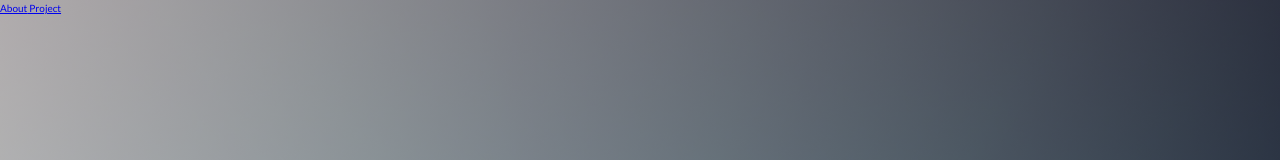
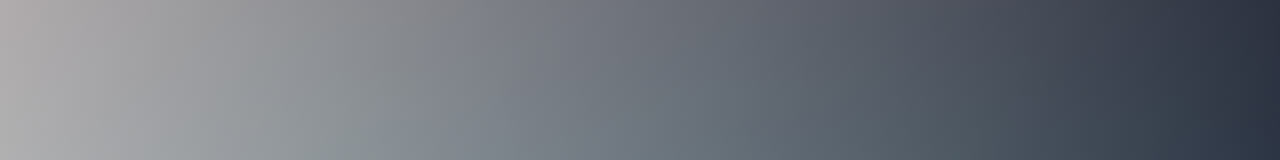
Before and after one commit to adfaris/adfaris-portfolio, a React (Create React App) app: page / in a window 1280 px wide. Shown: the top 160 px of the page. Built offline with nearby package versions, Linux system fonts and the light colour scheme.

Commit message:
commented links out

```diff
--- a/src/App.js
+++ b/src/App.js
@@ -10,8 +10,8 @@ class App extends Component {
         <div>
           <header className='header'>
             <div className='logo-box'>
-              <a href='main' className='logo-box__nav'> About</a>
-              <a href='main' className='logo-box__nav'> Project</a>
+              {/* <a href='main' className='logo-box__nav'> About</a> */}
+              {/* <a href='main' className='logo-box__nav'> Project</a> */}
 
               <div className='header__text-box'>
                 <h1 className='heading-primary'>Hello, I am A.D. Faris!</h1>
```
